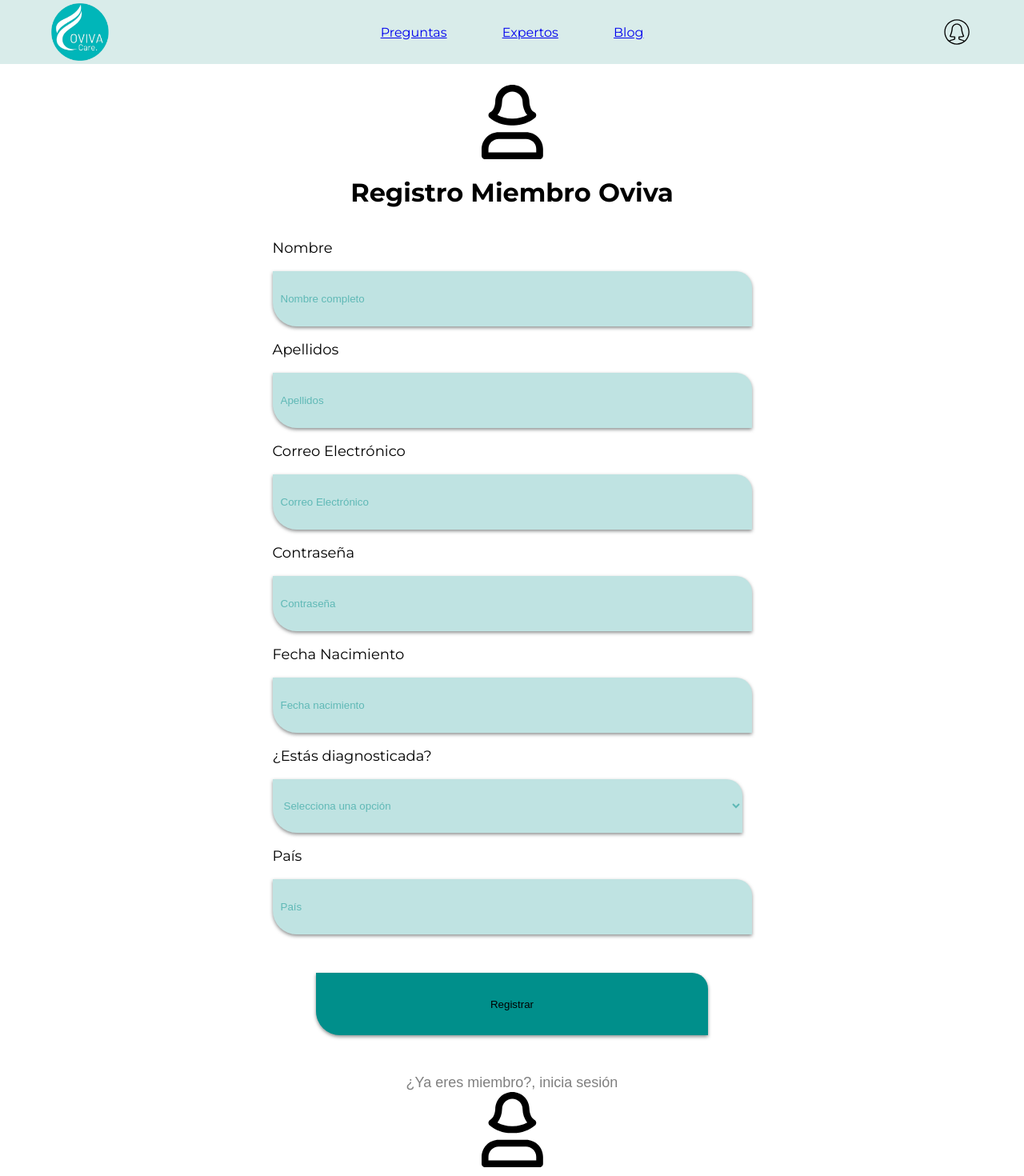
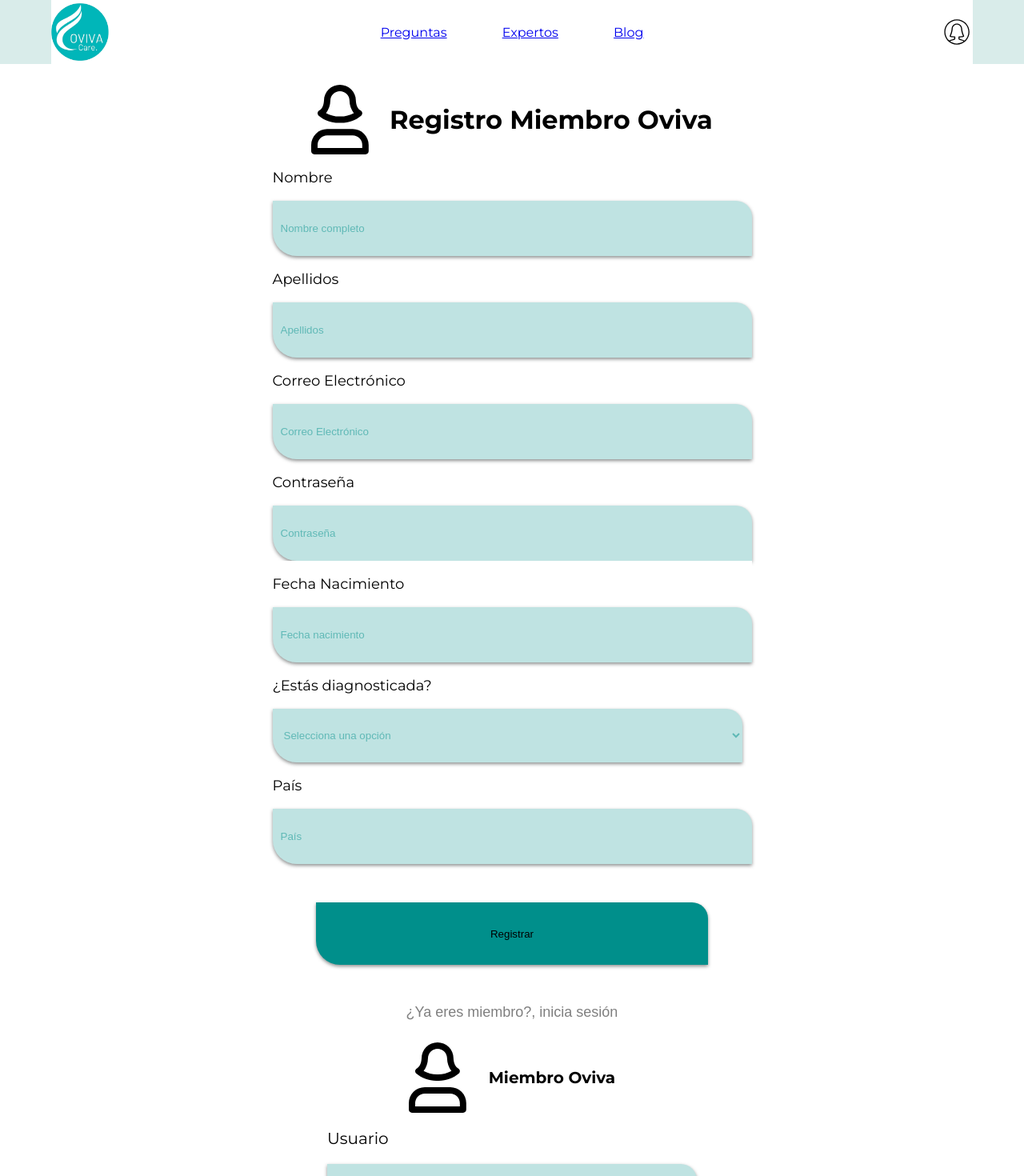
Before and after one commit to angylearns/oviva_care, a React (Vite) app in the folder HolisticFront/: page / in a window 1280 px wide. Shown: the top 1470 px of the page at 80% size. Built offline with nearby package versions, Linux system fonts and the light colour scheme.

Commit message:
hide password, change fontsize and add backgroundcolor

```diff
--- a/HolisticFront/src/components/login/Login_user.jsx
+++ b/HolisticFront/src/components/login/Login_user.jsx
@@ -28,9 +28,11 @@ function Login_user() {
 
 
         <form className="formulary" onSubmit={handleSubmit(onSubmit)}>
-
+            <div className='loginlogo-and-text'>
                 <img src={login_icon} className="login-icon" alt="imagen login" />
                 <h1 className="main-text-login">Miembro Oviva</h1>
+            </div>
+
             <div>
                 <p className="text-user">Usuario</p>
 
--- a/HolisticFront/src/components/login/login.css
+++ b/HolisticFront/src/components/login/login.css
@@ -5,8 +5,22 @@
     align-items: center;
 }
 
+.loginlogo-and-text {
+    display: flex;
+    flex-direction: row;
+    align-items: center;
+    justify-content: center;
+    justify-items: center;
+    padding-top: 2%;
+    width: 400px;
+}
+
 .login-icon {
     width: 176px;
+}
+
+.main-text-login {
+    padding-left: 5%;
 }
 
 .field-user {
@@ -104,6 +118,7 @@ input::placeholder {
 }
 
 @media screen and (max-width: 540px) {
+
     .field-user,
     .field-password {
         width: 380px;
--- a/HolisticFront/src/components/register/Register.jsx
+++ b/HolisticFront/src/components/register/Register.jsx
@@ -115,6 +115,7 @@ function Register() {
                     <p className="text-regpassword">Contraseña</p>
                     <input
                         className="field-regpassword"
+                        type="password"
                         {...register("password", {
                             required: "Este campo es requerido",
                             minLength: {
--- a/HolisticFront/src/components/register/register.css
+++ b/HolisticFront/src/components/register/register.css
@@ -1,16 +1,29 @@
+* {
+    background-color: white;
+  }
+
+
 .fieldsblock {
     display: flex;
     flex-direction: row;
     align-items: baseline;
     justify-content: space-around;
 }
-.logo-and-text
-{
+
+.login-icon {
+    width: 72px;
+    padding-right: 2%;
+}
+
+.logo-and-text {
     display: flex;
-    flex-direction: column;
+    flex-direction: row;
     align-items: center;
+    justify-content: center;
+    justify-items: center;
     padding-top: 2%;
 }
+
 .field-regname,
 .field-regbirthdate,
 .field-regcountry,
@@ -81,6 +94,10 @@
     margin-right: 68%;
 }
 
+input:focus {
+    outline: none;
+}
+
 input::placeholder {
     color: rgba(0, 143, 139, 0.50);
 }
@@ -99,7 +116,8 @@ input::placeholder {
     margin-top: 48px;
     color: rgba(0, 0, 0, 0.50);
 }
-.register-alert{
+
+.register-alert {
     position: fixed;
     top: 50%;
     left: 50%;
@@ -112,7 +130,8 @@ input::placeholder {
     z-index: 9999;
     border-radius: 0 20px 0 30px;
 }
-.register-alert-content{
+
+.register-alert-content {
     text-align: center;
 }
 
@@ -124,11 +143,11 @@ input::placeholder {
     border: none;
     border-radius: 3px;
     cursor: pointer;
-  }
+}
 
-  .register-alert button:hover {
-    background-color:#03f3eb;
-  }
+.register-alert button:hover {
+    background-color: #03f3eb;
+}
 
 @media screen and (max-width: 1350px) {
 
```
Also changed, not shown: HolisticFront/public/images/icons/login_icon.svg. Lines whose indentation alone changed are shown as unchanged.
